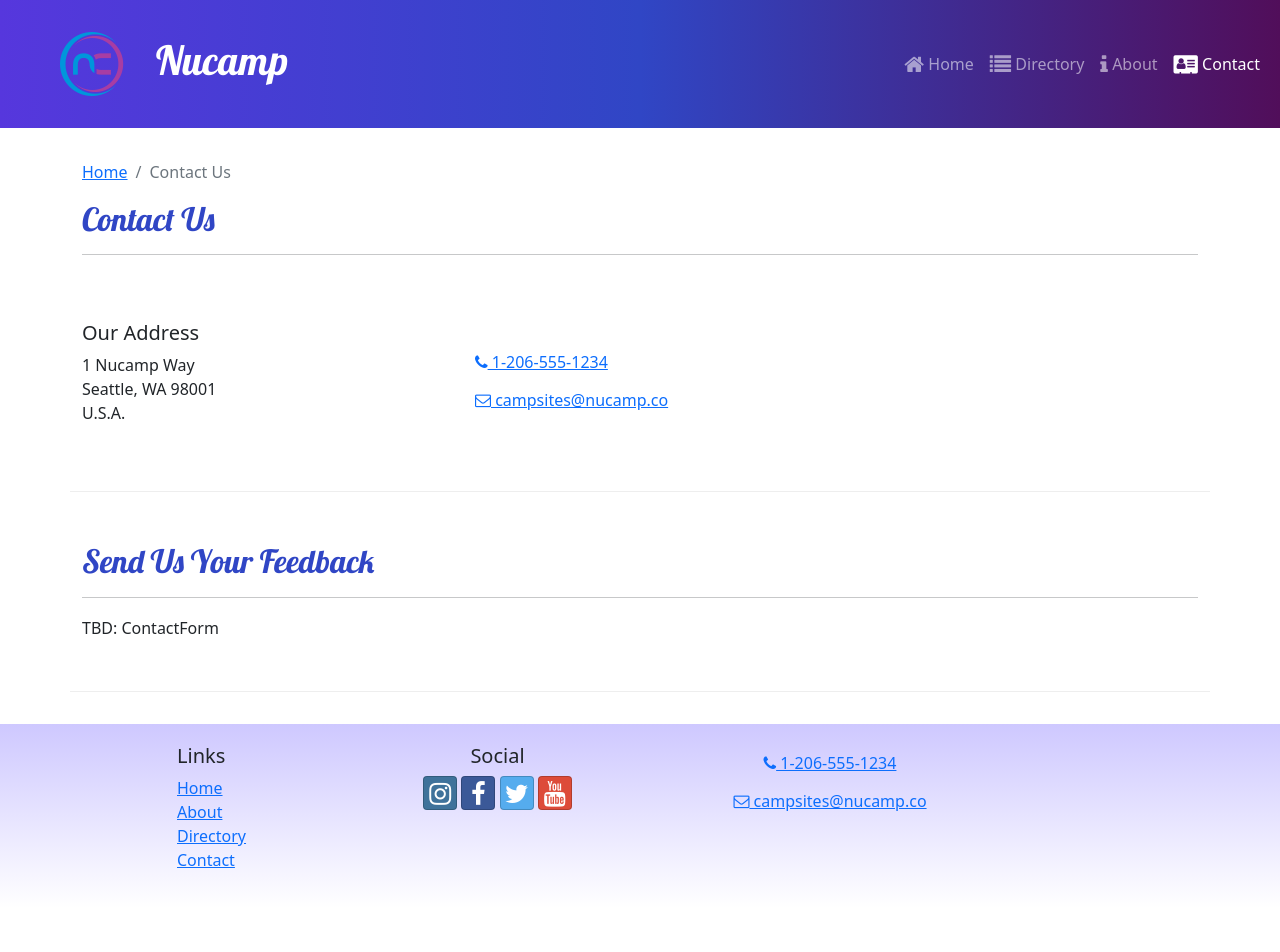
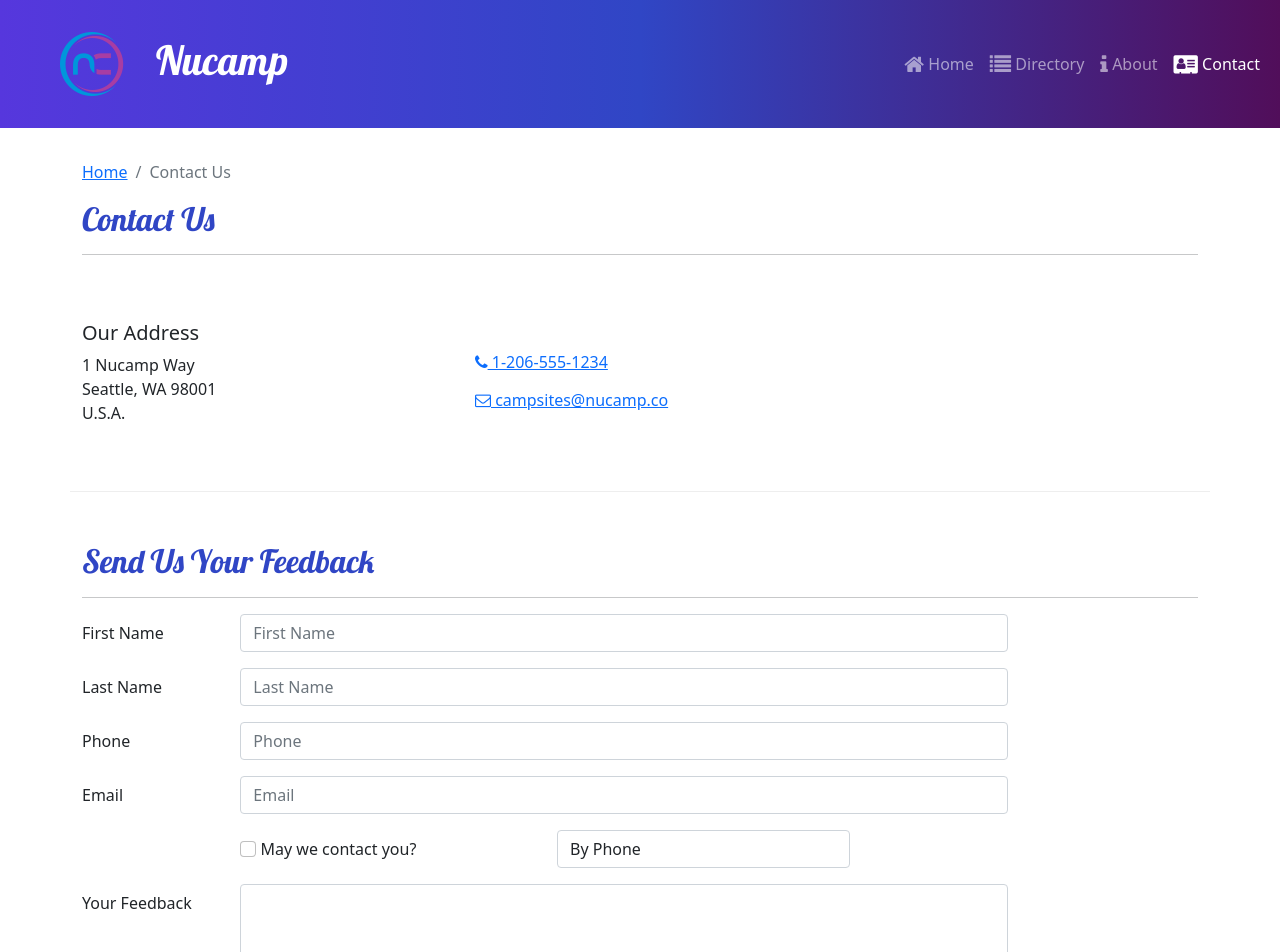
Before and after one commit to yungtyyler/nucampsite-react, a React (Create React App) app: page /contact in a window 1280 px wide. Shown: the top 952 px of the page. Before the commit the page ends 908 px from the top, so only its background shows below. Built offline with nearby package versions, Linux system fonts and the light colour scheme.

Commit message:
Add contact form to contact page

```diff
--- /dev/null
+++ b/src/components/ContactForm.js
@@ -0,0 +1,108 @@
+import { Button, Label, Col, FormGroup } from "reactstrap";
+import { Formik, Field, Form } from "formik";
+
+const ContactForm = () => {
+    return(
+        <Formik
+            initialValues={{
+                firstName: '',
+                lastName: '',
+                phoneNum: '',
+                email: '',
+                agree: false,
+                contactType: '',
+                feedback: ''
+            }}
+        >
+            <Form>
+                <FormGroup row>
+                    <Label htmlFor='firstName' md='2'>
+                        First Name
+                    </Label>
+                    <Col md='10'>
+                        <Field
+                            name='firstName'
+                            placeholder='First Name'
+                            className='form-control'
+                        />
+                    </Col>
+                </FormGroup>
+                <FormGroup row>
+                    <Label htmlFor='lastName' md='2'>
+                        Last Name
+                    </Label>
+                    <Col md='10'>
+                        <Field
+                            name='lastName'
+                            placeholder='Last Name'
+                            className='form-control'
+                        />
+                    </Col>
+                </FormGroup>
+                <FormGroup row>
+                    <Label htmlFor='phoneNum' md='2'>
+                        Phone
+                    </Label>
+                    <Col md='10'>
+                        <Field
+                            name='phoneNum'
+                            placeholder='Phone'
+                            className='form-control'
+                        />
+                    </Col>
+                </FormGroup>
+                <FormGroup row>
+                    <Label htmlFor='email' md='2'>
+                        Email
+                    </Label>
+                    <Col md='10'>
+                        <Field
+                            name='email'
+                            placeholder='Email'
+                            type='email'
+                            className='form-control'
+                        />
+                    </Col>
+                </FormGroup>
+                <FormGroup row>
+                    <Label check md={{ size: 4, offset: 2 }}>
+                        <Field
+                            name='agree'
+                            type='checkbox'
+                            className='form-check-input'
+                        />{' '}
+                        May we contact you?
+                    </Label>
+                    <Col md='4'>
+                        <Field
+                            name='contactType'
+                            as='select'
+                            className='form-control'
+                        >
+                            <option>By Phone</option>
+                            <option>By Email</option>
+                        </Field>
+                    </Col>
+                </FormGroup>
+                <FormGroup row>
+                    <Label htmlFor='feedback' md='2'>
+                        Your Feedback
+                    </Label>
+                    <Col md='10'>
+                        <Field
+                            name='feedback'
+                            as='textarea'
+                            rows='12'
+                            className='form-control'
+                        />
+                    </Col>
+                </FormGroup>
+                <FormGroup row>
+
+                </FormGroup>
+            </Form>
+        </Formik>
+    );
+};
+
+export default ContactForm;
--- a/src/pages/ContactPage.js
+++ b/src/pages/ContactPage.js
@@ -1,5 +1,6 @@
 import { Container, Row, Col } from "reactstrap";
 import SubHeader from '../components/SubHeader';
+import ContactForm from "../components/ContactForm";
 
 const ContactPage = () => {
     return (
@@ -40,7 +41,7 @@
                     <hr />
                 </Col>
                 <Col md='10'>
-                    TBD: ContactForm
+                    <ContactForm />
                 </Col>
             </Row>
         </Container>
```
